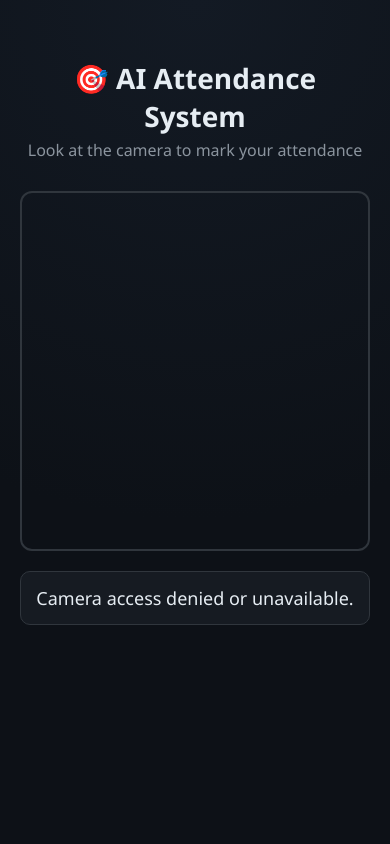
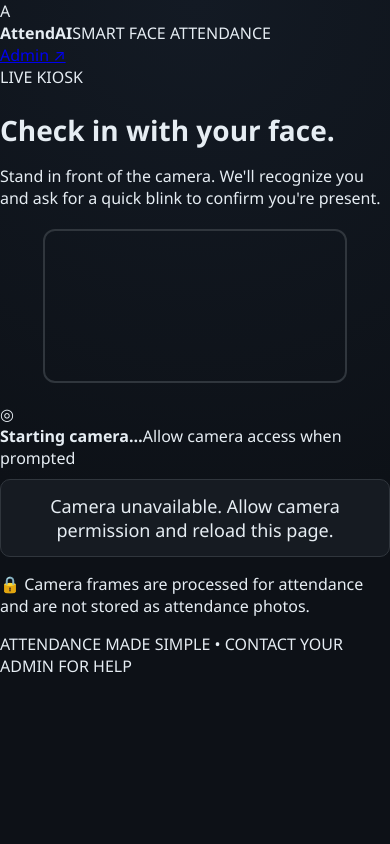
Before and after one commit to thakareatharv49-svg/face-attendance-system, a Flask app: page / in a window 390 px wide. Run offline with Flask 3, Linux system fonts and the light colour scheme; some libraries are stand-ins or nearby versions.

Commit message:
Refresh secure responsive UI: templates/index.html

```diff
--- a/templates/index.html
+++ b/templates/index.html
@@ -1,66 +1,14 @@
-<!DOCTYPE html>
-<html>
-<head>
-    <title>AI Attendance System</title>
-    <link rel="stylesheet" href="{{ url_for('static', filename='style.css') }}">
-</head>
-<body>
-    <div class="container" style="text-align:center;">
-        <h1>🎯 AI Attendance System</h1>
-        <p class="subtitle">Look at the camera to mark your attendance</p>
-
-        <video id="video" width="480" height="360" autoplay playsinline></video>
-        <canvas id="canvas" width="480" height="360" style="display:none;"></canvas>
-        <div id="status" class="status-box">Initializing camera...</div>
-    </div>
-
-    <script>
-        const video = document.getElementById('video');
-        const canvas = document.getElementById('canvas');
-        const status = document.getElementById('status');
-        const ctx = canvas.getContext('2d');
-
-        navigator.mediaDevices.getUserMedia({ video: true })
-            .then(stream => {
-                video.srcObject = stream;
-                status.textContent = "Camera ready. Looking for face...";
-            })
-            .catch(err => {
-                status.textContent = "Camera access denied or unavailable.";
-            });
-
-        function captureAndSend() {
-            ctx.drawImage(video, 0, 0, canvas.width, canvas.height);
-            const imageData = canvas.toDataURL('image/jpeg', 0.7);
-
-            fetch('/process_frame', {
-                method: 'POST',
-                headers: { 'Content-Type': 'application/json' },
-                body: JSON.stringify({ image: imageData })
-            })
-            .then(res => res.json())
-            .then(data => {
-                status.className = "status-box";
-                if (data.names.length === 0) {
-                    status.textContent = "No face detected";
-                } else {
-                    const name = data.names[0];
-                    if (name === "Unknown") {
-                        status.textContent = "Unknown person";
-                        status.classList.add("status-unknown");
-                    } else if (data.marked.includes(name)) {
-                        status.textContent = `✅ ${name} — Attendance marked (live)`;
-                        status.classList.add("status-live");
-                    } else {
-                        status.textContent = `${name} recognized — please blink to confirm`;
-                        status.classList.add("status-waiting");
-                    }
-                }
-            })
-            .catch(err => console.error(err));
-        }
-
-        setInterval(captureAndSend, 1000);
-    </script>
-</body>
-</html>
+<!doctype html>
+<html lang="en"><head><meta charset="utf-8"><meta name="viewport" content="width=device-width,initial-scale=1"><meta name="csrf-token" content="{{ csrf_token() }}"><title>AI Attendance · Face Verification</title><link rel="stylesheet" href="{{ url_for('static', filename='style.css') }}"></head>
+<body class="kiosk-body"><main class="kiosk-shell"><header class="brand-row"><div class="brand-mark">A</div><div><strong>AttendAI</strong><span>SMART FACE ATTENDANCE</span></div><a class="text-link" href="{{ url_for('login') }}">Admin ↗</a></header>
+<section class="kiosk-card"><div class="eyebrow"><span class="pulse-dot"></span> LIVE KIOSK</div><h1>Check in with your face.</h1><p class="muted">Stand in front of the camera. We'll recognize you and ask for a quick blink to confirm you're present.</p>
+<div class="camera-frame"><video id="video" autoplay playsinline muted></video><div class="camera-overlay"><span class="corner tl"></span><span class="corner tr"></span><span class="corner bl"></span><span class="corner br"></span><span class="scan-line"></span></div><div id="camera-placeholder" class="camera-placeholder"><div class="camera-icon">◎</div><strong>Starting camera…</strong><span>Allow camera access when prompted</span></div></div>
+<div id="status" class="status-panel neutral" role="status" aria-live="polite"><span class="status-indicator"></span><span>Initializing secure camera session…</span></div><p class="privacy-note">🔒 Camera frames are processed for attendance and are not stored as attendance photos.</p></section>
+<footer>ATTENDANCE MADE SIMPLE <span>•</span> CONTACT YOUR ADMIN FOR HELP</footer></main>
+<script>
+(()=>{const video=document.getElementById('video'),status=document.getElementById('status'),placeholder=document.getElementById('camera-placeholder'),canvas=document.createElement('canvas'),ctx=canvas.getContext('2d'),csrf=document.querySelector('meta[name="csrf-token"]').content,clientId=crypto.randomUUID();let stream=null,timer=null,busy=false,stopped=false;
+function show(message,type='neutral'){status.className='status-panel '+type;status.innerHTML='<span class="status-indicator"></span><span></span>';status.querySelector('span:last-child').textContent=message;}
+async function start(){if(!navigator.mediaDevices?.getUserMedia){show('Camera access requires HTTPS or localhost.','error');return;}try{stream=await navigator.mediaDevices.getUserMedia({video:{facingMode:'user',width:{ideal:640},height:{ideal:480}},audio:false});video.srcObject=stream;await video.play();placeholder.hidden=true;show('Camera ready. Looking for one registered face…');timer=setInterval(capture,900);}catch(e){show('Camera unavailable. Allow camera permission and reload this page.','error');}}
+async function capture(){if(busy||stopped||video.readyState<2||!video.videoWidth)return;busy=true;try{canvas.width=Math.min(video.videoWidth,640);canvas.height=Math.round(video.videoHeight*canvas.width/video.videoWidth);ctx.drawImage(video,0,0,canvas.width,canvas.height);const image=canvas.toDataURL('image/jpeg',0.72),response=await fetch('/process_frame',{method:'POST',headers:{'Content-Type':'application/json','X-CSRFToken':csrf},body:JSON.stringify({image,client_id:clientId})}),data=await response.json();if(!response.ok)throw new Error(data.error||'Could not process camera frame.');const types={marked:'success',already_marked:'success',blink:'warning',recognized:'warning',unknown:'error',multiple_faces:'error',no_face:'neutral'};show(data.message||'Ready.',types[data.status]||'neutral');if(data.status==='marked'||data.status==='already_marked'){clearInterval(timer);setTimeout(()=>{show('Ready for the next person. You can remain in front of the camera.');timer=setInterval(capture,900);},5000);}}catch(e){show(e.message||'Connection problem. Retrying…','error');}finally{busy=false;}}
+window.addEventListener('pagehide',()=>{stopped=true;clearInterval(timer);if(stream)stream.getTracks().forEach(t=>t.stop());});start();})();
+</script></body></html>
```
